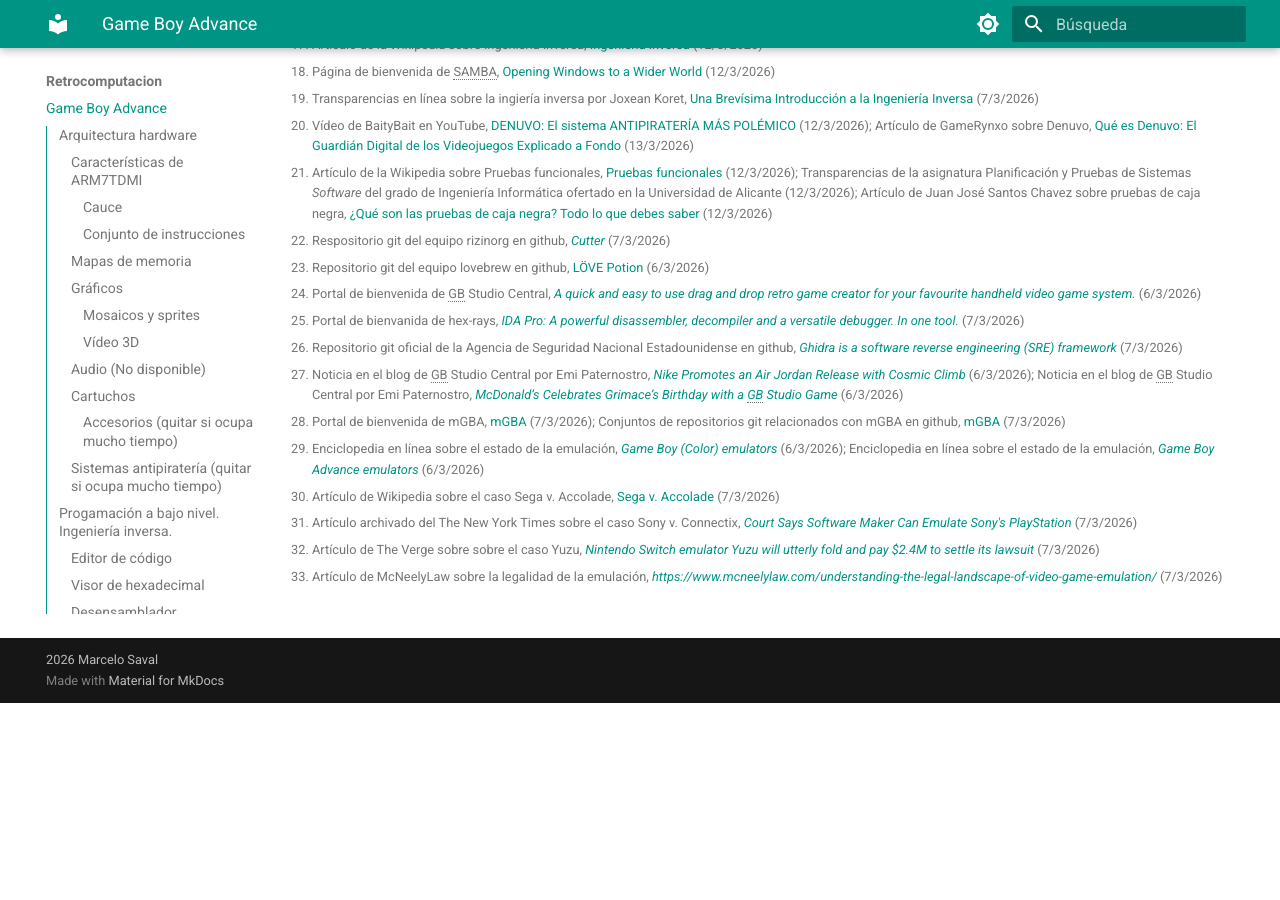
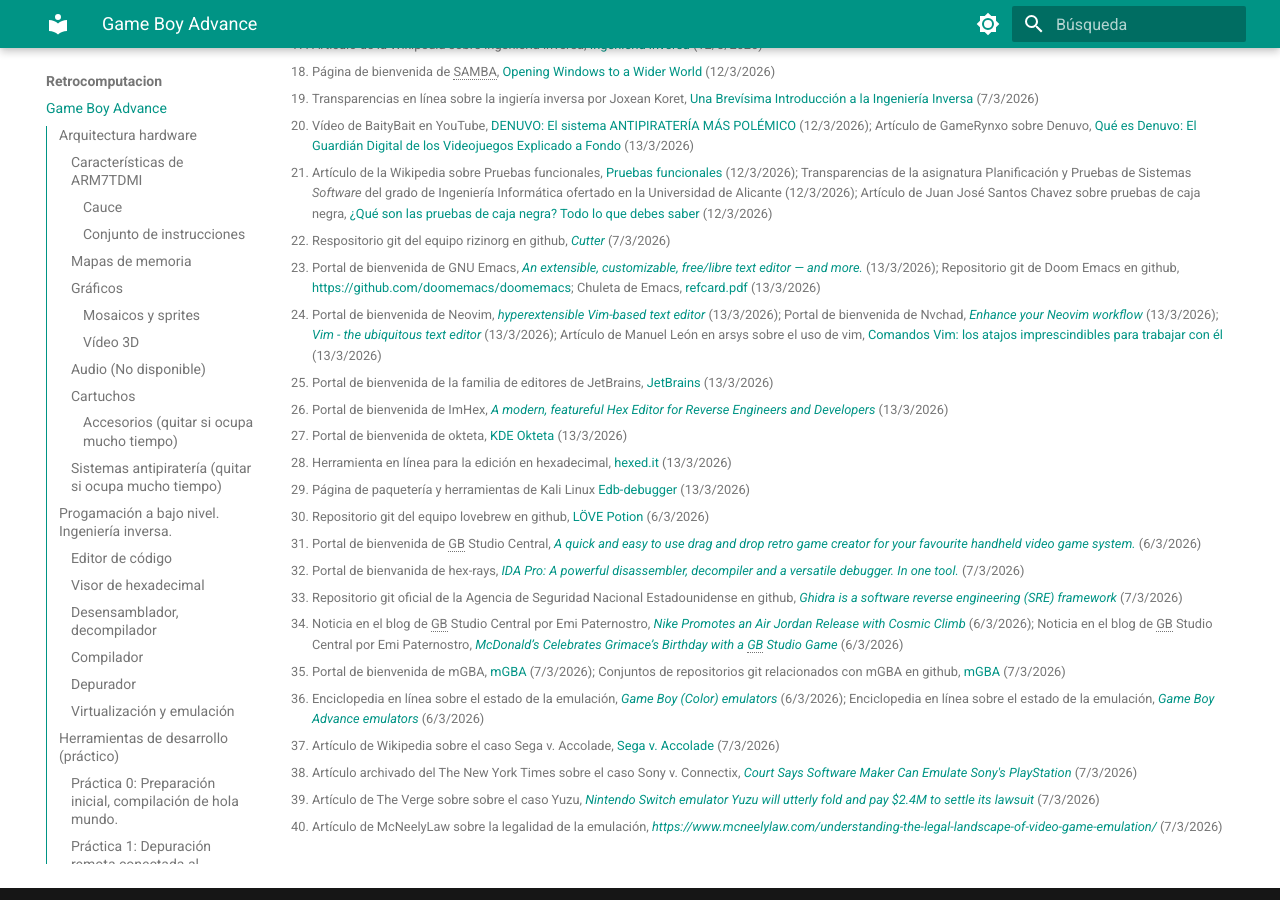
Before and after one commit to abl78-ua/Wiki-IMCR, an MkDocs documentation site: the page built from docs/Retrocomputacion/Retrocomputacion.md, in a window 1280 px wide and 900 px high, scrolled down 7069 px. Built offline with MkDocs 1.6.1 and Material for MkDocs 9.7.7, drawn with Linux system fonts in a browser that asks for light colours; before the commit the page ends 7772 px from its top, so only the background shows below that.

Commit message:
doc: moar refs

```diff
--- a/docs/Retrocomputacion/Retrocomputacion.md
+++ b/docs/Retrocomputacion/Retrocomputacion.md
@@ -280,6 +280,20 @@ En este artículo, nos familiarizaremos con el *tooling* básico que conscierne
 
 [^ref:rizin]: Respositorio git del equipo rizinorg en github, [*Cutter*](https://github.com/rizinorg/cutter) (7/3/2026)
 
+[^ref:emacs]: Portal de bienvenida de GNU Emacs, [*An extensible, customizable, free/libre text editor — and more.*](https://www.gnu.org/software/emacs/) (13/3/2026); Repositorio git de Doom Emacs en github, [https://github.com/doomemacs/doomemacs](13/3/2026); Chuleta de Emacs, [refcard.pdf](https://www.gnu.org/software/emacs/refcards/pdf/refcard.pdf) (13/3/2026)
+
+[^ref:vi]: Portal de bienvenida de Neovim, [*hyperextensible Vim-based text editor*](https://neovim.io/) (13/3/2026); Portal de bienvenida de Nvchad, [*Enhance your Neovim workflow*](https://nvchad.com/) (13/3/2026); [*Vim - the ubiquitous text editor*](https://www.vim.org/) (13/3/2026); Artículo de Manuel León en arsys sobre el uso de vim, [Comandos Vim: los atajos imprescindibles para trabajar con él](https://www.arsys.es/blog/comandos-vim) (13/3/2026)
+
+[^ref:jetbrains]: Portal de bienvenida de la familia de editores de JetBrains, [JetBrains](https://www.jetbrains.com/) (13/3/2026)
+
+[^ref:imhex]: Portal de bienvenida de ImHex, [*A modern, featureful Hex Editor for Reverse Engineers and Developers*](https://imhex.werwolv.net/) (13/3/2026)
+
+[^ref:okteta]: Portal de bienvenida de okteta, [KDE Okteta](https://apps.kde.org/es/okteta/) (13/3/2026)
+
+[^ref:hexed]: Herramienta en línea para la edición en hexadecimal, [hexed.it](https://hexed.it/) (13/3/2026)
+
+[^ref:edb]: Página de paquetería y herramientas de Kali Linux [Edb-debugger](https://www.kali.org/tools/edb-debugger/) (13/3/2026)
+
 [^ref:Lovepotion]: Repositorio git del equipo lovebrew en github, [LÖVE Potion](https://github.com/lovebrew/lovepotion) (6/3/2026)
 
 [^ref:GBStudioSite]: Portal de bienvenida de GB Studio Central, [*A quick and easy to use drag and drop retro game creator for your favourite handheld video game system.*](https://www.gbstudio.dev/) (6/3/2026)
```
